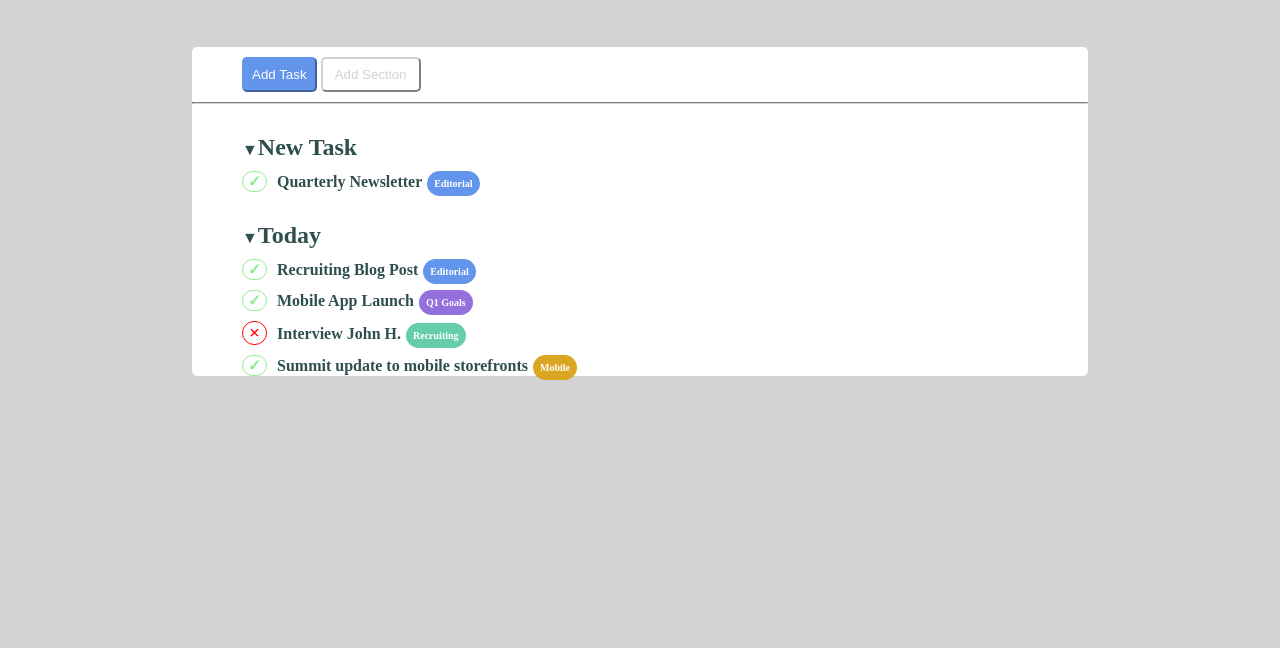
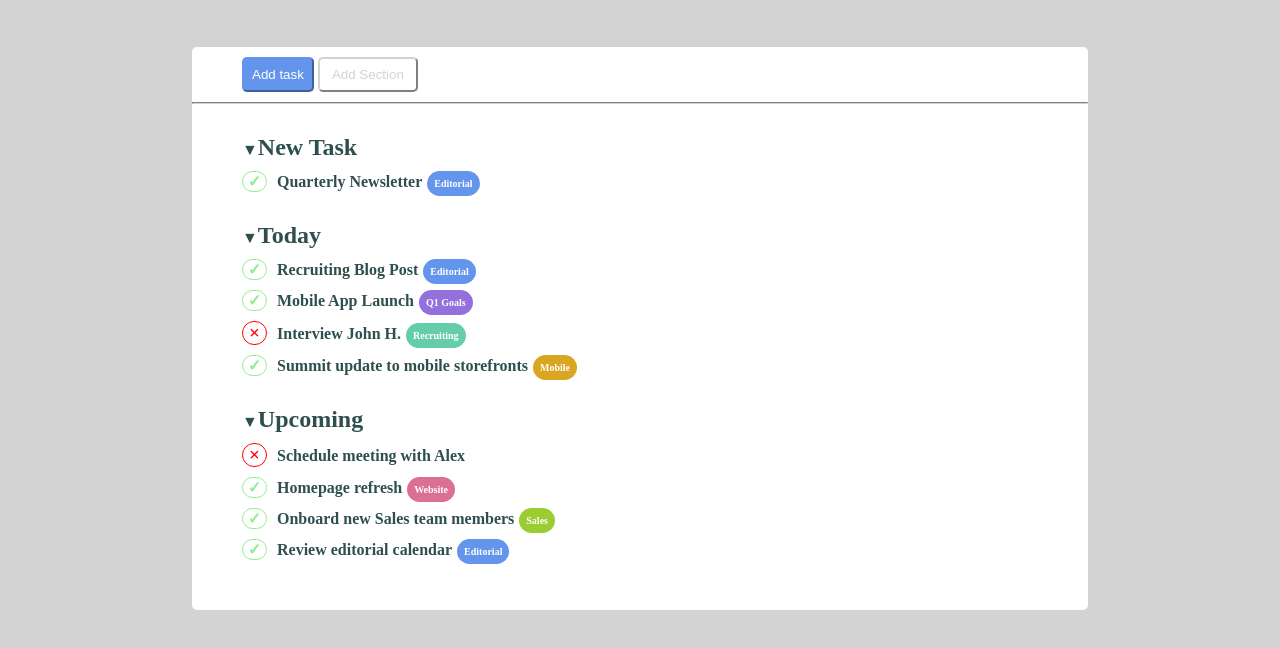
Before and after one commit to Lorenzo789/html-css-toboolist, a plain HTML site: page index.html in a window 1280 px wide. Shown: the part 78-726 px from the top of the page. Drawn offline with Linux system fonts and the light colour scheme.

Commit message:
sezione upcoming

```diff
--- a/css/style.css
+++ b/css/style.css
@@ -32,6 +32,7 @@ header{
     margin: auto;
     margin-top: 50px;
     border-radius: 5px;
+    padding-bottom: 50px;
 }
 
 #bottone{
@@ -68,7 +69,8 @@ hr{
     font-weight: bold;
     color: darkslategray;
     margin-top: 30px;
-    margin-left: 50px;
+    padding-left: 50px;
+    padding-right: 50px;
 }
 
 .simbolo-check{
@@ -81,6 +83,20 @@ hr{
     margin-top: 10px;
     margin-right: 10px;
 }
+
+.simbolo-uncheck{
+    font-weight: 600;
+    font-size: larger;
+    display: inline-block;
+    color: red;
+    text-align: center;
+    width: 25px;
+    border: 1px solid red;
+    border-radius: 25px;
+    margin-top: 10px;
+    margin-right: 10px;
+}
+
 
 .scritte-colorate{
     padding: 7px;
@@ -96,19 +112,6 @@ hr{
     background-color: mediumpurple;
 }
 
-.simbolo-uncheck{
-    font-weight: 600;
-    font-size: larger;
-    display: inline-block;
-    color: red;
-    text-align: center;
-    width: 25px;
-    border: 1px solid red;
-    border-radius: 25px;
-    margin-top: 10px;
-    margin-right: 10px;
-}
-
 #verde{
     background-color: mediumaquamarine;
 }
@@ -116,3 +119,11 @@ hr{
 #giallo{
     background-color: goldenrod;
 }
+
+#violetto{
+    background-color: palevioletred;
+}
+
+#verde-chiaro{
+    background-color: yellowgreen;
+}
--- a/index.html
+++ b/index.html
@@ -19,8 +19,8 @@
     <main>
         <div class="container">
             <div>
-                <input id="bottone" type="button" value="Add Task">
-                <input id="bottone2" type="button" value="Add Section">
+                <button id="bottone">Add task</button>
+                <button id="bottone2">Add Section</button>
                 <hr>
             </div>
             <!-- inizio sezione task -->
@@ -39,7 +39,18 @@
                 <span class="simbolo-check">&#10003;</span><span>Summit update to mobile storefronts</span><span id="giallo" class="scritte-colorate">Mobile</span>
             </section>
             <!-- fine sezione today -->
+
+            <!-- inizio sezione upcoming -->
+            <section class="contenuto">
+                <h1><span class="simboli">&#9660;</span>Upcoming</h1>
+                <span class="simbolo-uncheck">&times;</span><span>Schedule meeting with Alex</span><br>
+                <span class="simbolo-check">&#10003;</span><span>Homepage refresh</span><span id="violetto" class="scritte-colorate">Website</span><br>
+                <span class="simbolo-check">&#10003;</span><span>Onboard new Sales team members</span><span id="verde-chiaro" class="scritte-colorate">Sales</span><br>
+                <span class="simbolo-check">&#10003;</span><span>Review editorial calendar</span><span class="scritte-colorate">Editorial</span>
+            </section>
+            <!-- fine sezione upcoming -->
         </div>
     </main>
+    <!-- fine main -->
 </body>
 </html>
```
